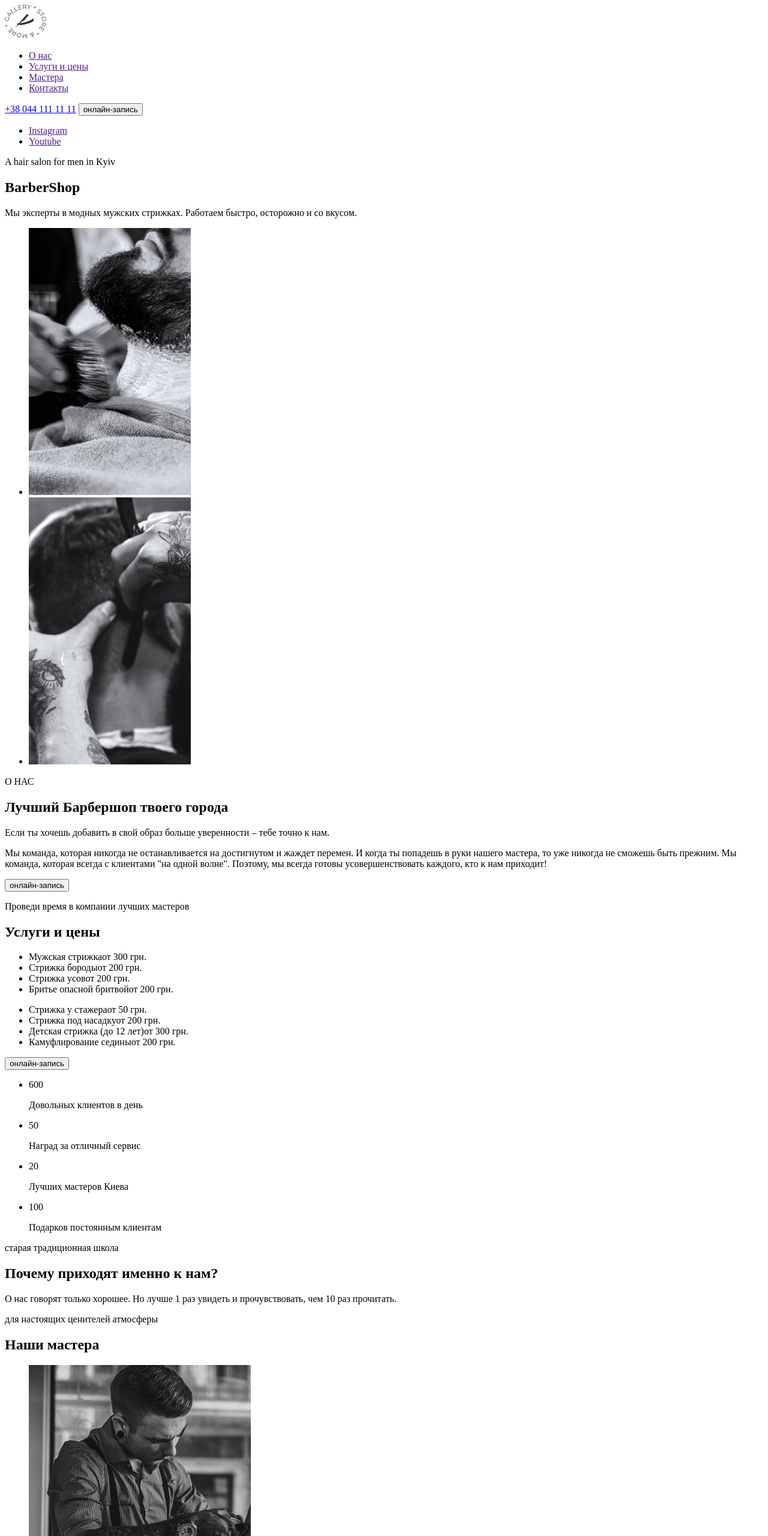
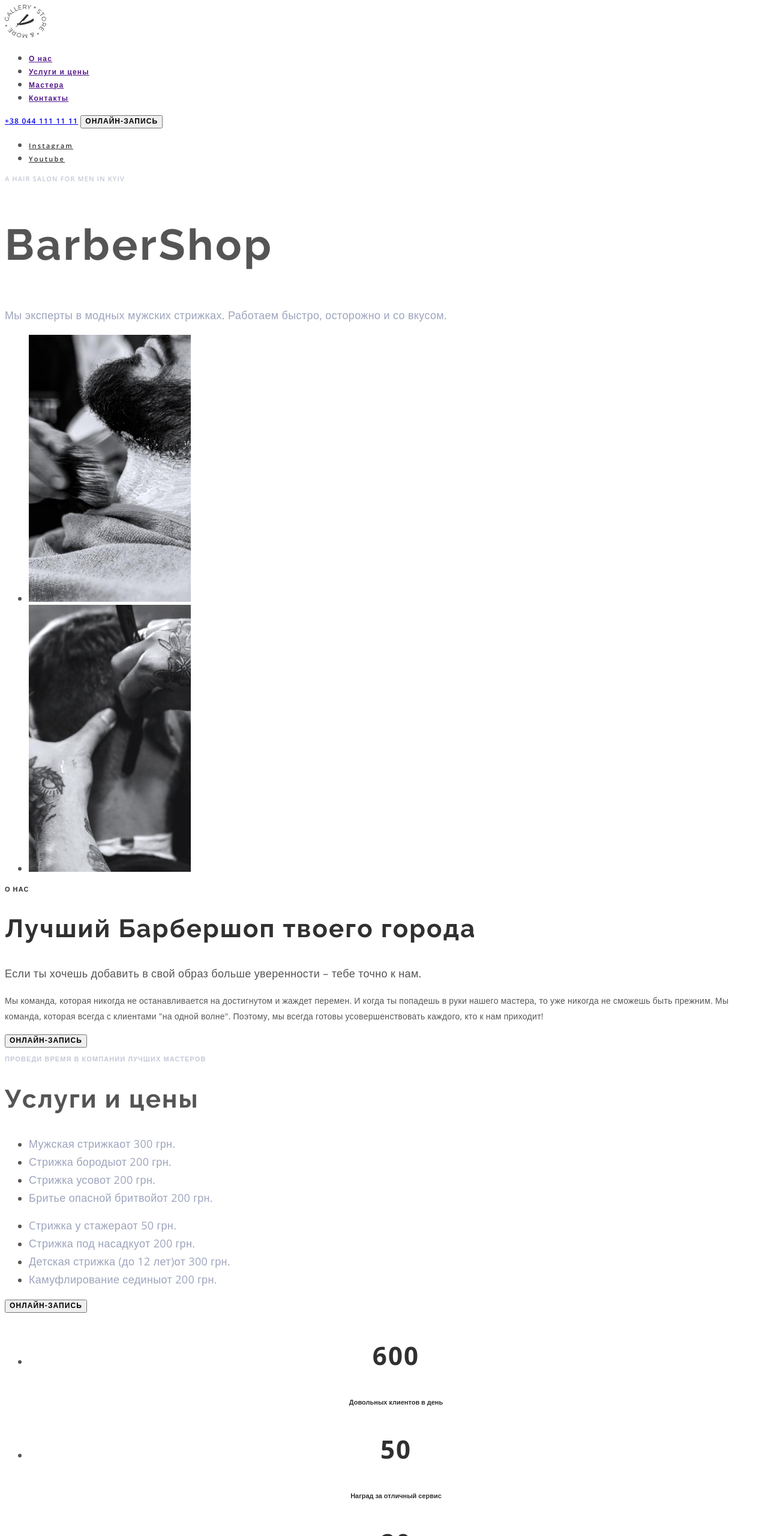
Before and after one commit to Olexiy-repin/bootcamp_5_online, a plain HTML site: page index.html in a window 1280 px wide. Shown: the top 2560 px of the page at 60% size. Drawn offline with nearby package versions, Linux system fonts and the light colour scheme.

Commit message:
добавлены текстовые свойства

```diff
--- /dev/null
+++ b/css/styles.css
@@ -0,0 +1,223 @@
+:root {
+  --title-font: "Raleway", sans-serif;
+  --text-font: "Open Sans", sans-serif;
+  --accent-color: rgb(255, 106, 0);
+}
+
+body {
+  font-family: var(--text-font);
+  color: #555555;
+}
+
+/* ===================== COMPONENTS ===================== */
+.modal-btn {
+  font-weight: 600;
+  font-size: 12px;
+  line-height: 1.333;
+  letter-spacing: 0.09em;
+  text-transform: uppercase;
+  /* color: #ffffff; */
+}
+
+.modal-btn:hover,
+.modal-btn:focus {
+  color: #ffffff;
+  background-color: var(--accent-color);
+}
+
+.social-link {
+  font-weight: 600;
+  font-size: 11px;
+  line-height: 1.364;
+  letter-spacing: 0.2em;
+  color: #303030;
+}
+
+.social-link:hover,
+.social-link:focus {
+  color: var(--accent-color);
+}
+
+.subtitle {
+  font-weight: 600;
+  font-size: 11px;
+  line-height: 1.363;
+  letter-spacing: 0.1em;
+  text-transform: uppercase;
+  /* color: rgba(157, 164, 189, 0.6); */
+}
+
+.subtitle-light-theme {
+  color: #303030;
+}
+
+.subtitle-dark-theme {
+  color: rgba(157, 164, 189, 0.6);
+}
+
+.description {
+  font-weight: 400;
+  font-size: 18px;
+  line-height: 1.667;
+  letter-spacing: 0.02em;
+}
+
+.description-dark-theme {
+  color: #9da4bd;
+}
+
+.title {
+  font-family: var(--title-font);
+  font-weight: 700;
+  font-size: 42px;
+  line-height: 1.167;
+  letter-spacing: 0.05em;
+}
+
+.title-light-theme {
+  color: #303030;
+}
+
+.title-dark-theme {
+  color: #fff;
+}
+/* ===================== END COMPONENTS ===================== */
+
+/* ===================== HEADER ===================== */
+
+.navigation-list-link {
+  font-weight: 600;
+  font-size: 12px;
+  line-height: 1.333;
+  letter-spacing: 0.1em;
+  /* color: #ffffff; */
+}
+
+.navigation-list-link:hover,
+.navigation-list-link:focus {
+  color: var(--accent-color);
+}
+
+.tel-link {
+  font-weight: 600;
+  font-size: 12px;
+  line-height: 1.333;
+  letter-spacing: 0.1em;
+}
+
+.tel-link:hover,
+.tel-link:focus {
+  color: var(--accent-color);
+}
+
+/* ===================== END HEADER ===================== */
+
+/* ===================== HERO ===================== */
+
+.hero-title {
+  font-family: var(--title-font);
+  font-weight: 700;
+  font-size: 72px;
+  line-height: 1.181;
+  letter-spacing: 0.05em;
+  /* color: #ffffff; */
+}
+
+/* ===================== END HERO ===================== */
+
+/* ===================== ABOUT ===================== */
+
+.about-text {
+  font-weight: 400;
+  font-size: 14px;
+  line-height: 1.857;
+  letter-spacing: 0.02em;
+}
+
+/* ===================== END ABOUT ===================== */
+
+/* ===================== END SERVICES ===================== */
+.services-list-name,
+.services-list-price {
+  font-weight: 400;
+  font-size: 18px;
+  line-height: 1.667;
+  letter-spacing: 0.02em;
+  color: #9da4bd;
+}
+/* ===================== END SERVICES ===================== */
+
+/* =====================  ADVANTAGES ===================== */
+.advantages-list-count {
+  font-weight: 700;
+  font-size: 42px;
+  line-height: 1.357;
+  text-align: center;
+  letter-spacing: 0.05em;
+  color: #303030;
+}
+
+.advantages-list-description {
+  font-weight: 600;
+  font-size: 11px;
+  line-height: 1.364;
+  text-align: center;
+  color: #303030;
+}
+/* ===================== END ADVANTAGES ===================== */
+
+/* ===================== MASTERS ===================== */
+.masters-list-name {
+  font-weight: 400;
+  font-size: 18px;
+  line-height: 1.389;
+  text-align: center;
+  letter-spacing: 0.02em;
+  color: #303030;
+}
+
+.masters-list-position {
+  font-weight: 400;
+  font-size: 14px;
+  line-height: 1.357;
+  text-align: center;
+  letter-spacing: 0.02em;
+  color: var(--accent-color);
+}
+/* ===================== END MASTERS ===================== */
+
+/* ===================== GALLERY ===================== */
+
+/* ===================== END GALLERY ===================== */
+
+/* ===================== CONTACT FORM ===================== */
+
+/* ===================== END CONTACT FORM ===================== */
+
+/* ===================== CONTACT INFORMATION ===================== */
+.contact-information-list-link {
+  font-weight: 400;
+  font-size: 18px;
+  line-height: 1.667;
+  letter-spacing: 0.02em;
+  color: #9da4bd;
+}
+
+.contact-information-date {
+  font-weight: 400;
+  font-size: 18px;
+  line-height: 1.667;
+  letter-spacing: 0.02em;
+  color: #9da4bd;
+}
+/* ===================== END CONTACT INFORMATION ===================== */
+
+/* ===================== FOOTER ===================== */
+.copyright {
+  font-weight: 600;
+  font-size: 11px;
+  line-height: 1.364;
+  letter-spacing: 0.2em;
+  color: #9da4bd;
+}
+/* ===================== END FOOTER ===================== */
--- a/index.html
+++ b/index.html
@@ -5,223 +5,245 @@
     <meta charset="UTF-8">
     <meta name="viewport" content="width=device-width, initial-scale=1.0">
     <title>Барбершоп</title>
+    <link rel="preconnect" href="https://fonts.gstatic.com">
+    <link
+        href="https://fonts.googleapis.com/css2?family=Open+Sans:wght@400;600;700&family=Raleway:wght@700&display=swap"
+        rel="stylesheet">
+    <link rel="stylesheet" href="./css/styles.css">
 </head>
 
 <body>
-    <header>
-        <nav>
-            <a href="./">
-                <img src="./images/header/logo.svg" alt="логотип">
+    <header class="header">
+        <nav class="navigation">
+            <a class="logotype-link" href="./">
+                <img class="logotype" src="./images/header/logo.svg" alt="логотип">
             </a>
-            <ul>
-                <li>
-                    <a href="">О нас</a>
+            <ul class="navigation-list">
+                <li class="navigation-list-item">
+                    <a class="navigation-list-link" href="">О нас</a>
                 </li>
-                <li>
-                    <a href="">Услуги и цены</a>
+                <li class="navigation-list-item">
+                    <a class="navigation-list-link" href="">Услуги и цены</a>
                 </li>
-                <li>
-                    <a href="">Мастера</a>
+                <li class="navigation-list-item">
+                    <a class="navigation-list-link" href="">Мастера</a>
                 </li>
-                <li>
-                    <a href="">Контакты</a>
+                <li class="navigation-list-item">
+                    <a class="navigation-list-link" href="">Контакты</a>
                 </li>
             </ul>
         </nav>
-        <a href="tel:+380441111111">+38 044 111 11 11</a>
-        <button type="button">онлайн-запись</button>
+        <a class="tel-link" href="tel:+380441111111">+38 044 111 11 11</a>
+        <button class="modal-btn" type="button">онлайн-запись</button>
     </header>
     <main>
         <!-- HERO -->
-        <section>
-            <div>
-                <ul>
-                    <li>
-                        <a href="">Instagram</a>
+        <section class="hero">
+            <div class="hero-left-side">
+                <ul class="social-links">
+                    <li class="social-links-item">
+                        <a class="social-link" href="">Instagram</a>
                     </li>
-                    <li>
-                        <a href="">Youtube</a>
+                    <li class="social-links-item">
+                        <a class="social-link" href="">Youtube</a>
                     </li>
                 </ul>
             </div>
-            <div>
-                <p lang="en">A hair salon for men in Kyiv</p>
-                <h1 lang="en">BarberShop</h1>
-                <p>Мы эксперты в модных мужских стрижках.
+            <div class="hero-right-side">
+                <p class="subtitle subtitle-dark-theme" lang="en">A hair salon for men in Kyiv</p>
+                <h1 class="hero-title" lang="en">BarberShop</h1>
+                <p class="description description-dark-theme">Мы эксперты в модных мужских стрижках.
                     Работаем быстро, осторожно и со вкусом.</p>
             </div>
         </section>
 
         <!-- ABOUT -->
-        <section>
-            <div>
-                <ul>
-                    <li>
-                        <img src="./images/about/about-img-1.jpg" alt="мастер бреет бороду клиенту" width="270"
-                            height="445">
+        <section class="about">
+            <div class="about-left-side">
+                <ul class="about-list">
+                    <li class="about-list-item">
+                        <img class="about-list-img" src="./images/about/about-img-1.jpg"
+                            alt="мастер бреет бороду клиенту" width="270" height="445">
                     </li>
-                    <li>
-                        <img src="./images/about/about-img-2.jpg" alt="мастер стрижет клиента" width="270" height="445">
+                    <li class="about-list-item">
+                        <img class="about-list-img" src="./images/about/about-img-2.jpg" alt="мастер стрижет клиента"
+                            width="270" height="445">
                     </li>
                 </ul>
             </div>
-            <div>
-                <p>О НАС</p>
-                <h2>Лучший Барбершоп
+            <div class="about-right-side">
+                <p class="subtitle subtitle-light-theme">О НАС</p>
+                <h2 class="title title-light-theme">Лучший Барбершоп
                     твоего города</h2>
-                <p>Если ты хочешь добавить в свой образ больше уверенности – тебе точно к нам.</p>
-                <p>Мы команда, которая никогда не останавливается на достигнутом
+                <p class="description">Если ты хочешь добавить в свой образ больше уверенности – тебе точно к нам.</p>
+                <p class="about-text">Мы команда, которая никогда не останавливается на достигнутом
                     и жаждет перемен. И когда ты попадешь в руки нашего мастера,
                     то уже никогда не сможешь быть прежним. Мы команда, которая всегда с клиентами "на одной волне".
                     Поэтому, мы всегда готовы усовершенствовать каждого, кто к нам приходит!</p>
-                <button type="button">онлайн-запись</button>
+                <button class="modal-btn" type="button">онлайн-запись</button>
             </div>
         </section>
 
         <!-- SERVICES -->
-        <section>
-            <p>Проведи время в компании лучших мастеров</p>
-            <h2>Услуги и цены</h2>
-            <ul>
-                <li>
-                    <span>Мужская стрижка</span><span>от 300 грн.</span>
+        <section class="services">
+            <p class="subtitle subtitle-dark-theme">Проведи время в компании лучших мастеров</p>
+            <h2 class="title">Услуги и цены</h2>
+            <ul class="services-list">
+                <li class="services-list-item">
+                    <span class="services-list-name">Мужская стрижка</span><span class="services-list-price">от 300
+                        грн.</span>
                 </li>
-                <li>
-                    <span>Стрижка бороды</span><span>от 200 грн.</span>
+                <li class="services-list-item">
+                    <span class="services-list-name">Стрижка бороды</span><span class="services-list-price">от 200
+                        грн.</span>
                 </li>
-                <li>
-                    <span>Стрижка усов</span><span>от 200 грн.</span>
+                <li class="services-list-item">
+                    <span class="services-list-name">Стрижка усов</span><span class="services-list-price">от 200
+                        грн.</span>
                 </li>
-                <li>
-                    <span>Бритье опасной бритвой</span><span>от 200 грн.</span>
+                <li class="services-list-item">
+                    <span class="services-list-name">Бритье опасной бритвой</span><span class="services-list-price">от
+                        200 грн.</span>
                 </li>
             </ul>
-            <ul>
-                <li>
-                    <span>Cтрижка у стажера</span><span>от 50 грн.</span>
+            <ul class="services-list">
+                <li class="services-list-item">
+                    <span class="services-list-name">Cтрижка у стажера</span><span class="services-list-price">от 50
+                        грн.</span>
                 </li>
-                <li>
-                    <span>Стрижка под насадку</span><span>от 200 грн.</span>
+                <li class="services-list-item">
+                    <span class="services-list-name">Стрижка под насадку</span><span class="services-list-price">от 200
+                        грн.</span>
                 </li>
-                <li>
-                    <span>Детская стрижка (до 12 лет)</span><span>от 300 грн.</span>
+                <li class="services-list-item">
+                    <span class="services-list-name">Детская стрижка (до 12 лет)</span><span
+                        class="services-list-price">от 300 грн.</span>
                 </li>
-                <li>
-                    <span>Камуфлирование седины</span><span>от 200 грн.</span>
+                <li class="services-list-item">
+                    <span class="services-list-name">Камуфлирование седины</span><span class="services-list-price">от
+                        200 грн.</span>
                 </li>
             </ul>
-            <button type="button">онлайн-запись</button>
+            <button class="modal-btn" type="button">онлайн-запись</button>
         </section>
 
         <!-- ADVANTAGES -->
-        <section>
-            <div>
-                <ul>
-                    <li>
-                        <p>600</p>
-                        <p>Довольных клиентов в день</p>
+        <section class="advantages">
+            <div class="advantages-left-side">
+                <ul class="advantages-list">
+                    <li class="advantages-list-item">
+                        <p class="advantages-list-count">600</p>
+                        <p class="advantages-list-description">Довольных клиентов в день</p>
                     </li>
-                    <li>
-                        <p>50</p>
-                        <p>Наград за отличный сервис </p>
+                    <li class="advantages-list-item">
+                        <p class="advantages-list-count">50</p>
+                        <p class="advantages-list-description">Наград за отличный сервис </p>
                     </li>
-                    <li>
-                        <p>20</p>
-                        <p>Лучших мастеров Киева </p>
+                    <li class="advantages-list-item">
+                        <p class="advantages-list-count">20</p>
+                        <p class="advantages-list-description">Лучших мастеров Киева </p>
                     </li>
-                    <li>
-                        <p>100</p>
-                        <p>Подарков постоянным клиентам</p>
+                    <li class="advantages-list-item">
+                        <p class="advantages-list-count">100</p>
+                        <p class="advantages-list-description">Подарков постоянным клиентам</p>
                     </li>
                 </ul>
             </div>
-            <div>
-                <p>старая традиционная школа</p>
-                <h2>Почему приходят именно к нам?</h2>
-                <p>О нас говорят только хорошее. Но лучше 1 раз увидеть и прочувствовать, чем 10 раз прочитать. </p>
+            <div class="advantages-right-side">
+                <p class="subtitle subtitle-light-theme">старая традиционная школа</p>
+                <h2 class="title title-light-theme">Почему приходят именно к нам?</h2>
+                <p class="description">О нас говорят только хорошее. Но лучше 1 раз увидеть и прочувствовать, чем 10 раз
+                    прочитать. </p>
             </div>
         </section>
 
         <!-- MASTERS -->
-        <section>
-            <p>для настоящих ценителей атмосферы</p>
-            <h2>Наши мастера</h2>
-            <ul>
-                <li>
-                    <img src="./images/masters/master-01.jpg" alt="мастер стрижет клиента" width="370" height="346">
-                    <h3 lang="en">John Smith</h3>
-                    <p lang="en">Extreme Barber</p>
+        <section class="masters">
+            <p class="subtitle subtitle-light-theme">для настоящих ценителей атмосферы</p>
+            <h2 class="title title-light-theme">Наши мастера</h2>
+            <ul class="masters-list">
+                <li class="masters-list-item">
+                    <img class="masters-list-img" src="./images/masters/master-01.jpg" alt="мастер стрижет клиента"
+                        width="370" height="346">
+                    <h3 class="masters-list-name" lang="en">John Smith</h3>
+                    <p class="masters-list-position" lang="en">Extreme Barber</p>
                 </li>
-                <li>
-                    <img src="./images/masters/master-02.jpg" alt="мастер стрижет клиента" width="370" height="346">
-                    <h3 lang="en">Michele Doe</h3>
-                    <p lang="en">Extreme Barber</p>
+                <li class="masters-list-item">
+                    <img class="masters-list-img" src="./images/masters/master-02.jpg" alt="мастер стрижет клиента"
+                        width="370" height="346">
+                    <h3 class="masters-list-name" lang="en">Michele Doe</h3>
+                    <p class="masters-list-position" lang="en">Extreme Barber</p>
                 </li>
-                <li>
-                    <img src="./images/masters/master-03.jpg" alt="мастер стрижет клиента" width="370" height="346">
-                    <h3 lang="en">Alan Black</h3>
-                    <p lang="en">Extreme Barber</p>
+                <li class="masters-list-item">
+                    <img class="masters-list-img" src="./images/masters/master-03.jpg" alt="мастер стрижет клиента"
+                        width="370" height="346">
+                    <h3 class="masters-list-name" lang="en">Alan Black</h3>
+                    <p class="masters-list-position" lang="en">Extreme Barber</p>
                 </li>
             </ul>
         </section>
 
         <!-- GALLERY -->
-        <section>
-            <p>На латинском языке “барба” означает “борода”</p>
+        <section class="gallery">
+            <p class="subtitle subtitle-light-theme">На латинском языке “барба” означает “борода”</p>
             <h2 hidden>Галерея работ</h2>
-            <ul>
-                <li>
-                    <img src="./images/gallery/gallery-img-01.jpg" alt="мастер стрижет клиента" width="270"
-                        height="360">
+            <ul class="gallery-list">
+                <li class="gallery-list-item">
+                    <img class="gallery-list-img" src="./images/gallery/gallery-img-01.jpg" alt="мастер стрижет клиента"
+                        width="270" height="360">
                 </li>
-                <li>
-                    <img src="./images/gallery/gallery-img-02.jpg" alt="мастер бреет бороду клиенту" width="270"
-                        height="360">
+                <li class="gallery-list-item">
+                    <img class="gallery-list-img" src="./images/gallery/gallery-img-02.jpg"
+                        alt="мастер бреет бороду клиенту" width="270" height="360">
                 </li>
-                <li>
-                    <img src="./images/gallery/gallery-img-03.jpg" alt="мастер распаривает лицо клиенту" width="270"
-                        height="360">
+                <li class="gallery-list-item">
+                    <img class="gallery-list-img" src="./images/gallery/gallery-img-03.jpg"
+                        alt="мастер распаривает лицо клиенту" width="270" height="360">
                 </li>
-                <li>
-                    <img src="./images/gallery/gallery-img-04.jpg" alt="мастер стрижет клиента" width="270"
-                        height="360">
+                <li class="gallery-list-item">
+                    <img class="gallery-list-img" src="./images/gallery/gallery-img-04.jpg" alt="мастер стрижет клиента"
+                        width="270" height="360">
                 </li>
             </ul>
         </section>
 
         <!-- CONTACT FORM -->
-        <section>
-            <h2>Онлайн-запись</h2>
+        <section class="contact-form-section">
+            <h2 class="title">Онлайн-запись</h2>
         </section>
         <!-- CONTACT INFORMATION -->
-        <section>
-            <h2>Контакты</h2>
+        <section class="contact-information">
+            <h2 class="title">Контакты</h2>
             <address>
-                <ul>
-                    <li>
-                        <a href="https://goo.gl/maps/Chpk3Me6296VpBeK6" target="_blank">ул. Васильковая, 7А
+                <ul class="contact-information-list">
+                    <li class="contact-information-list-item">
+                        <a class="contact-information-list-link" href="https://goo.gl/maps/Chpk3Me6296VpBeK6"
+                            target="_blank">ул. Васильковая, 7А
                             Киев, 08132</a>
                     </li>
-                    <li>
-                        <a href="tel:+380441111111">+38 044 111 11 11</a>
+                    <li class="contact-information-list-item">
+                        <a class="contact-information-list-link" href="tel:+380441111111">+38 044 111 11 11</a>
                     </li>
-                    <li>
-                        <a href="mailto:barbershop@email.com">barbershop@email.com</a>
+                    <li class="contact-information-list-item">
+                        <a class="contact-information-list-link"
+                            href="mailto:barbershop@email.com">barbershop@email.com</a>
                     </li>
                 </ul>
             </address>
-            <p>время работы</p>
-            <p>Ежедневно с 9:00 до 22:00</p>
+            <p class="subtitle">время работы</p>
+            <p class="contact-information-date">Ежедневно с 9:00 до 22:00</p>
         </section>
     </main>
-    <footer>
-        <p>&copy; Copyright 2020</p>
-        <ul>
-            <li>
-                <a href="">Instagram</a>
+
+    <!-- FOOTER -->
+    <footer class="footer">
+        <p class="copyright">&copy; Copyright 2020</p>
+        <ul class="social-links">
+            <li class="social-links-item">
+                <a class="social-link" href="">Instagram</a>
             </li>
-            <li>
-                <a href="">Youtube</a>
+            <li class="social-links-item">
+                <a class="social-link" href="">Youtube</a>
             </li>
         </ul>
     </footer>
```
